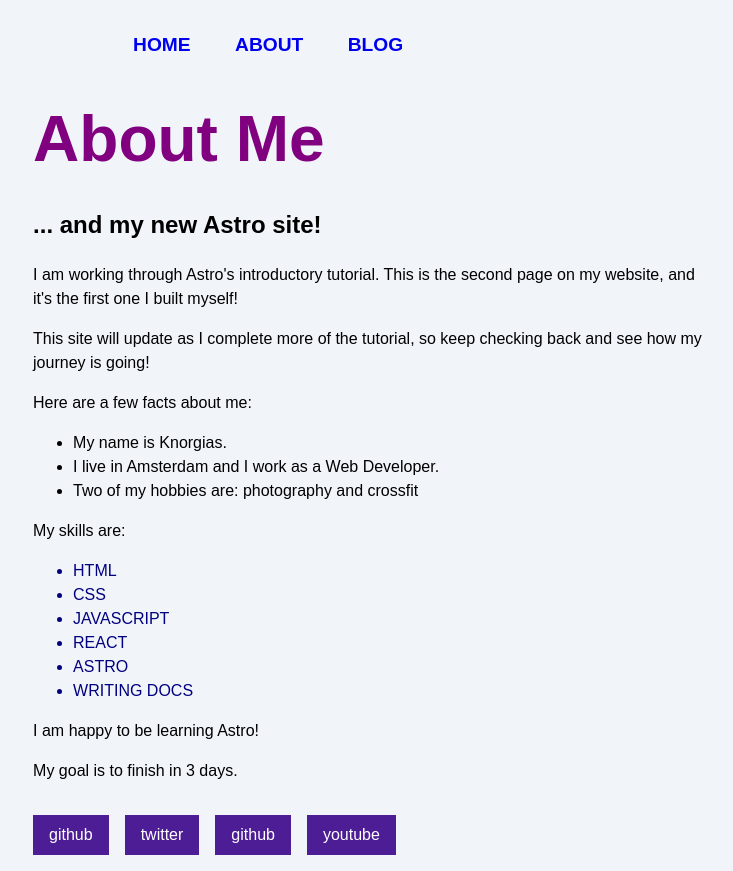
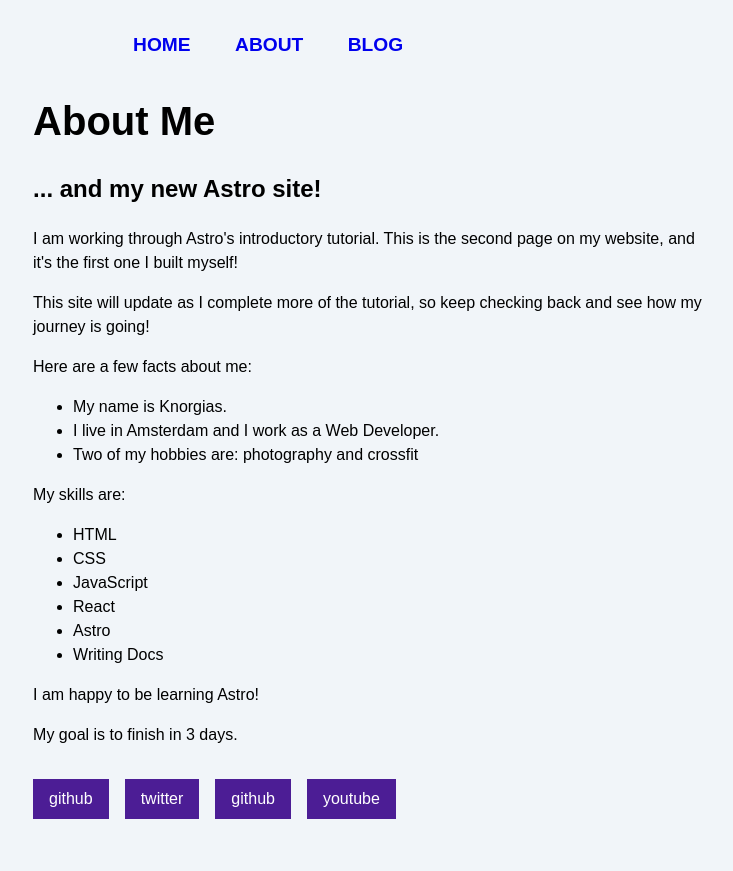
Before and after one commit to Knorgias/astro-blog, an Astro site: page /about in a window 1280 px wide. Shown: the whole page, without its empty margins (267-1000 px from the left). After the commit the page ends 835 px from the top, so only its background shows below. Built offline with nearby package versions, Linux system fonts and the light colour scheme; Astro itself is replaced by a stand-in of ours.

Commit message:
build & reuse a base layout for all pages

```diff
--- /dev/null
+++ b/src/layouts/BaseLayout.astro
@@ -0,0 +1,26 @@
+---
+	import '../styles/global.css';
+	import Header from '../components/Header.astro';
+	import Footer from '../components/Footer.astro';
+
+	const { pageTitle } = Astro.props;
+---
+
+<html lang="en">
+	<head>
+		<meta charset="utf-8" />
+		<link rel="icon" type="image/svg+xml" href="/favicon.svg" />
+		<meta name="viewport" content="width=device-width" />
+		<meta name="generator" content={Astro.generator} />
+		<title>{pageTitle}</title>
+	</head>
+	<body>
+		<Header />
+		<h1>{pageTitle}</h1>
+    <slot />
+		<Footer />
+		<script>
+			import "../scripts/menu.js"
+		</script>
+	</body>
+</html>
--- a/src/pages/about.astro
+++ b/src/pages/about.astro
@@ -2,6 +2,8 @@
 import '../styles/global.css';
 import Header from '../components/Header.astro';
 import Footer from '../components/Footer.astro';
+
+import BaseLayout from '../layouts/BaseLayout.astro';
 
 const pageTitle = "About Me";
 
@@ -24,28 +26,8 @@ const textCase = "uppercase";
 ---
 
 <html lang="en">
-	<head>
-		<meta charset="utf-8" />
-		<link rel="icon" type="image/svg+xml" href="/favicon.svg" />
-		<meta name="viewport" content="width=device-width" />
-		<meta name="generator" content={Astro.generator} />
-		<title>{pageTitle}</title>
-    <style define:vars={{skillColor, fontWeight, textCase}}>
-      h1 {
-        color: purple;
-        font-size: 4rem;
-      }
-      .skill {
-        color: var(--skillColor);
-        font-weight: var(--fontWeight);
-        text-transform: var(--textCase);
-      }
-    </style>
-	</head>
-	<body>
-    <Header />
 
-    <h1>{pageTitle}</h1>
+<BaseLayout pageTitle={pageTitle}>
   <h2>... and my new Astro site!</h2>
 
   <p>I am working through Astro's introductory tutorial. This is the second page on my website, and it's the first one I built myself!</p>
@@ -69,9 +51,4 @@ const textCase = "uppercase";
   {finished && <p>I finished this tutorial!</p>}
 
   {goal === 3 ? <p>My goal is to finish in 3 days.</p> : <p>My goal is not 3 days.</p>}
-    <Footer />
-    <script>
-      import "../scripts/menu.js";
-    </script>
-	</body>
-</html>
+</BaseLayout>
```
Also changed, not shown: src/pages/blog.astro (+4 -22 lines), src/pages/index.astro (+11 -27 lines). Lines whose indentation alone changed are shown as unchanged.
